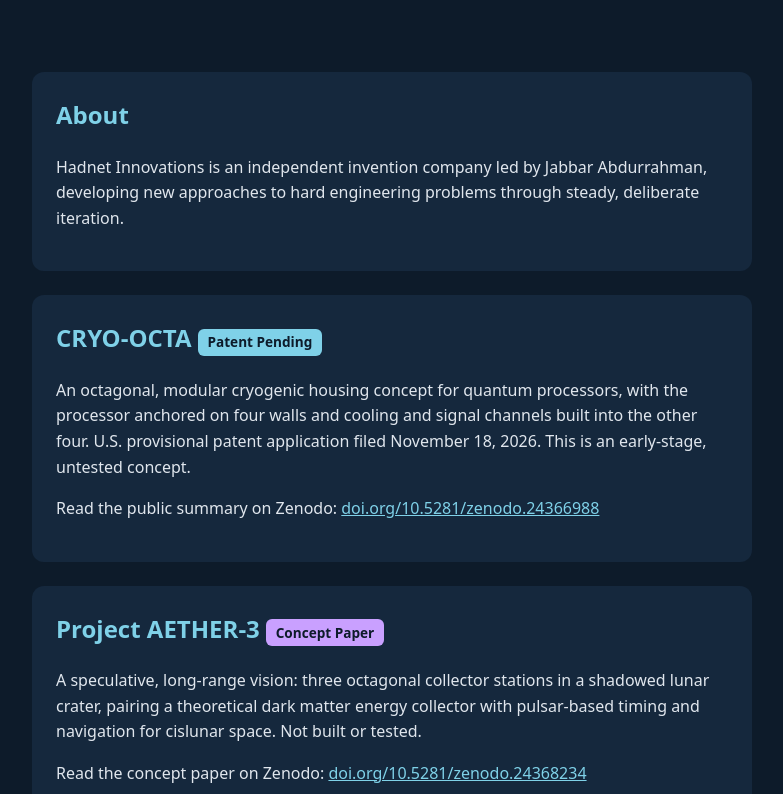
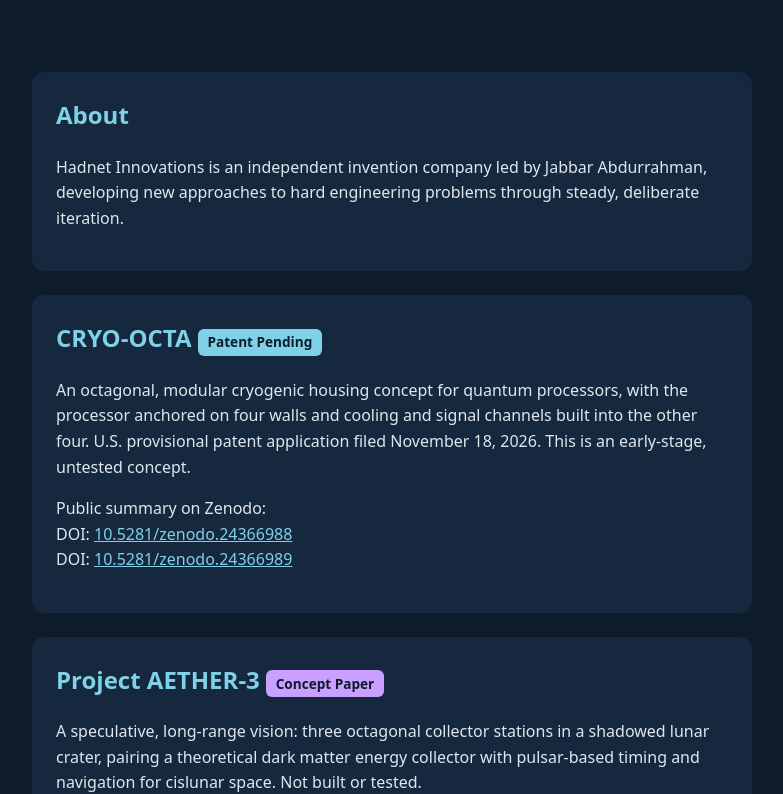
Before and after one commit to jrahman03-ops/jrahman03-ops.github.io, a plain HTML site: page index.html in a window 1280 px wide. Shown: the part 167-961 px from the top of the page, without its empty margins (248-1031 px from the left). Drawn offline with Linux system fonts and the light colour scheme.

Commit message:
List both DOIs for each Zenodo record

```diff
--- a/index.html
+++ b/index.html
@@ -32,12 +32,12 @@ footer{text-align:center;color:#8899aa;font-size:.85rem;padding:2rem}
 <section>
 <h2>CRYO-OCTA <span class="badge">Patent Pending</span></h2>
 <p>An octagonal, modular cryogenic housing concept for quantum processors, with the processor anchored on four walls and cooling and signal channels built into the other four. U.S. provisional patent application filed November 18, 2026. This is an early-stage, untested concept.</p>
-<p>Read the public summary on Zenodo: <a href="https://doi.org/10.5281/zenodo.24366988">doi.org/10.5281/zenodo.24366988</a></p>
+<p>Public summary on Zenodo:<br>DOI: <a href="https://doi.org/10.5281/zenodo.24366988">10.5281/zenodo.24366988</a><br>DOI: <a href="https://doi.org/10.5281/zenodo.24366989">10.5281/zenodo.24366989</a></p>
 </section>
 <section>
 <h2>Project AETHER-3 <span class="badge alt">Concept Paper</span></h2>
 <p>A speculative, long-range vision: three octagonal collector stations in a shadowed lunar crater, pairing a theoretical dark matter energy collector with pulsar-based timing and navigation for cislunar space. Not built or tested.</p>
-<p>Read the concept paper on Zenodo: <a href="https://doi.org/10.5281/zenodo.24368234">doi.org/10.5281/zenodo.24368234</a></p>
+<p>Concept paper on Zenodo:<br>DOI: <a href="https://doi.org/10.5281/zenodo.24368234">10.5281/zenodo.24368234</a><br>DOI: <a href="https://doi.org/10.5281/zenodo.24368235">10.5281/zenodo.24368235</a></p>
 </section>
 </main>
 <footer>&copy; 2026 Hadnet Innovations</footer>
```
